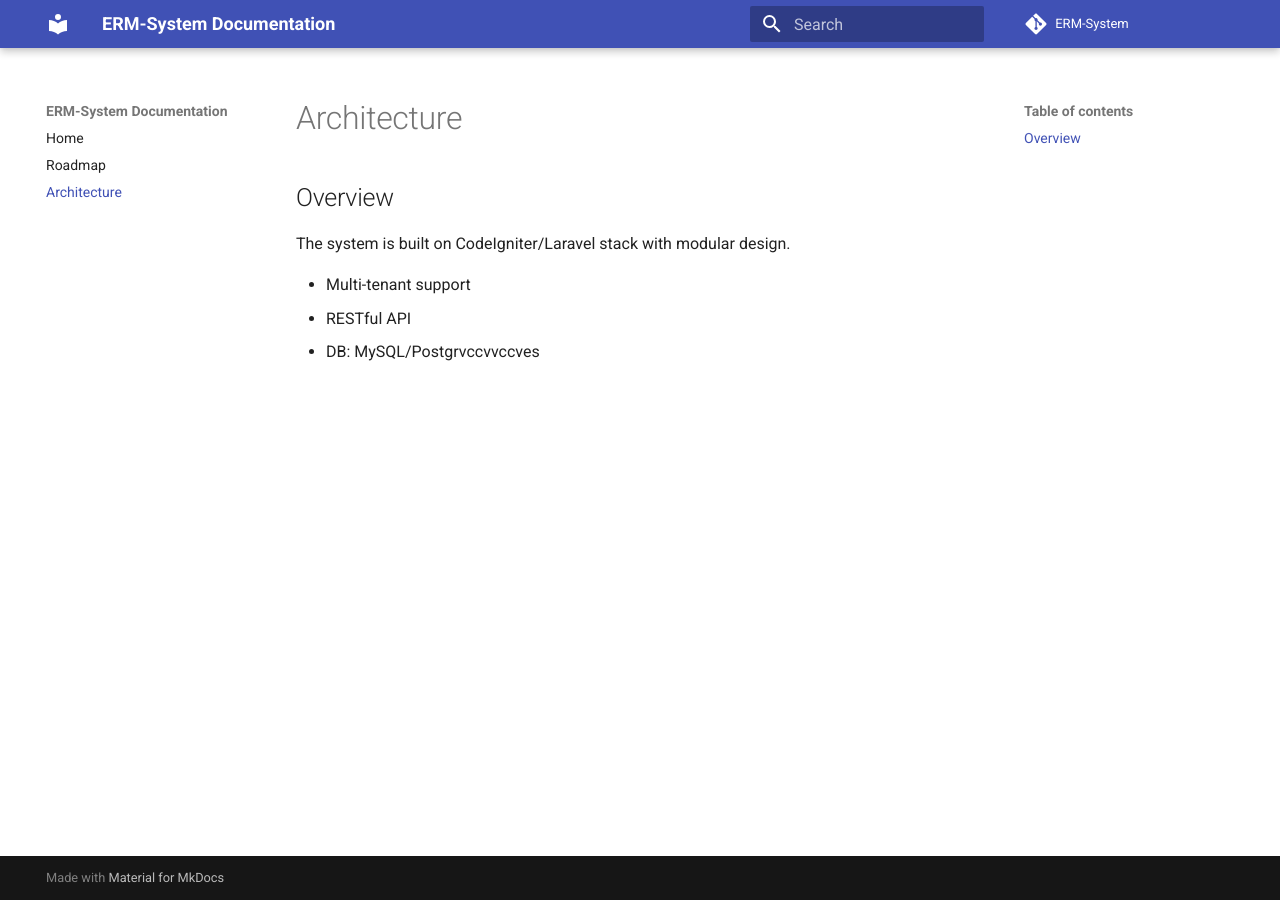
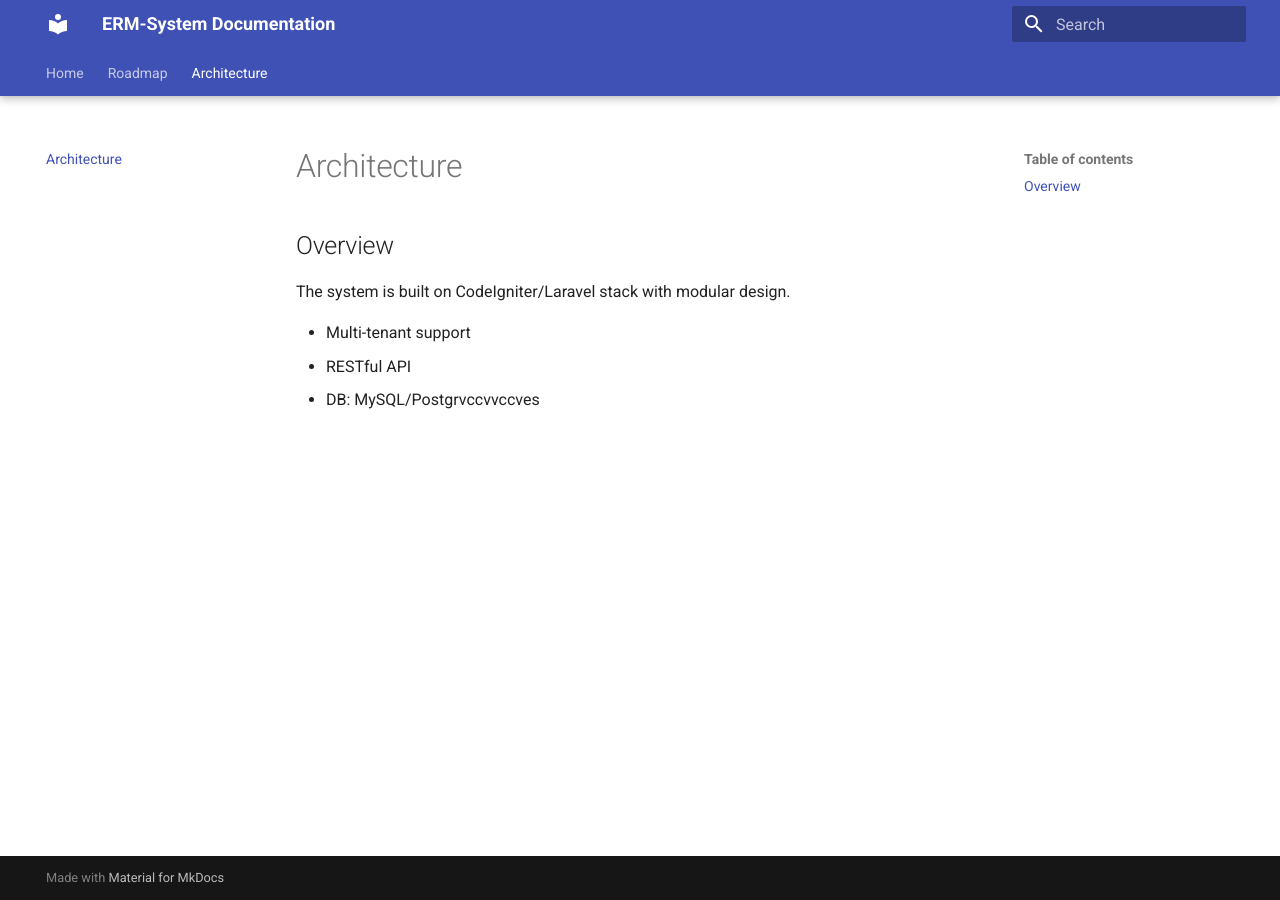
Before and after one commit to Ministra1978/ERM-System, an MkDocs documentation site: the page built from docs/architecture.md, in a window 1280 px wide. Built offline with MkDocs 1.6.1 and Material for MkDocs 9.7.7, drawn with Linux system fonts in a browser that asks for light colours; comment, search, counter and statistics services are not loaded.

Commit message:
Update mkdocs.yml

```diff
--- a/mkdocs.yml
+++ b/mkdocs.yml
@@ -1,10 +1,12 @@
 site_name: ERM-System Documentation
-site_url: https://ministra1978.github.io/ERM-System/
-repo_url: https://github.com/ministra1978/ERM-System
-repo_name: ERM-System
 
 theme:
   name: material
+  features:
+    - navigation.top        # მენიუ header-ში
+    - navigation.tabs       # ზევიდან tabs-ებად
+    - navigation.tabs.sticky
+    - header.autohide       # (სურვილისამებრ)
 
 nav:
   - Home: index.md
```
